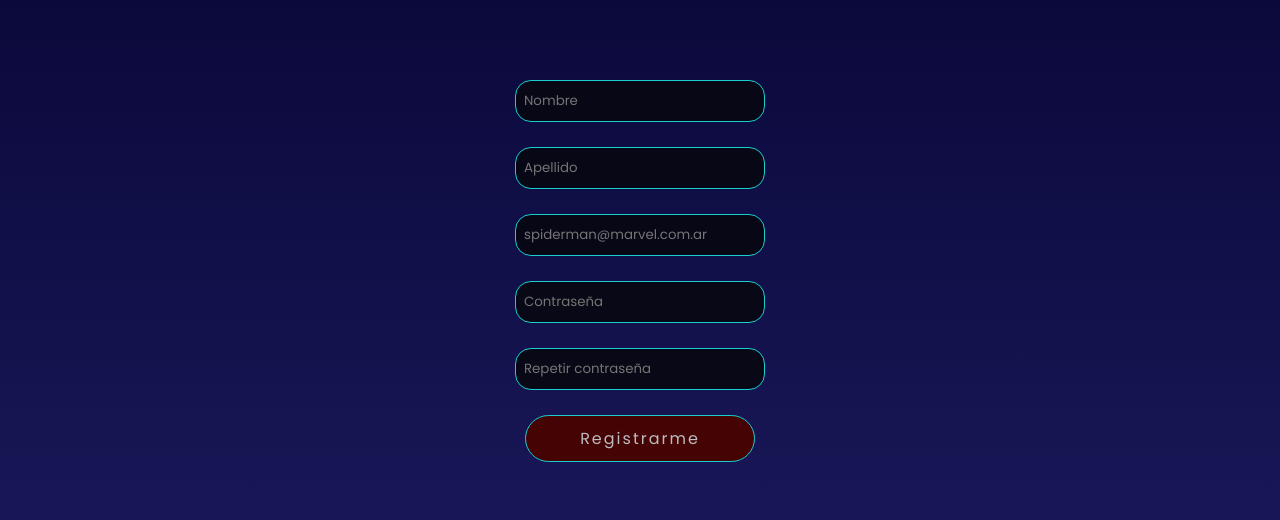
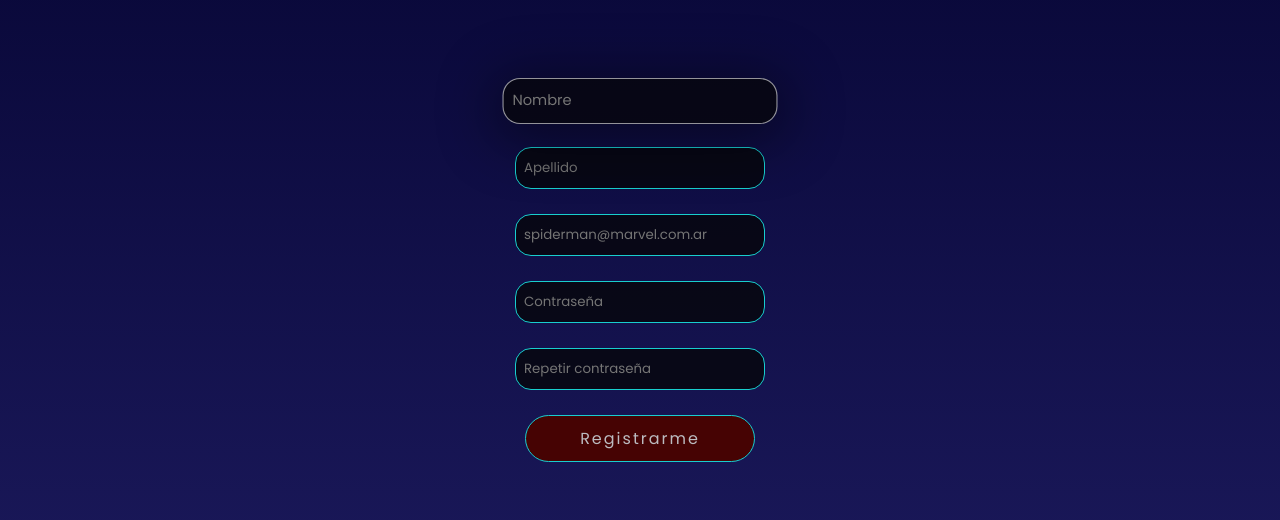
Before and after one commit to D-Low99/Integrador-01, a plain HTML site: page register.html in a window 1280 px wide. In both pictures the pointer is over the input "Nombre". Shown: the part 280-800 px from the top of the page. Drawn offline with Linux system fonts and the light colour scheme.

Commit message:
Congrulation !!

```diff
--- a/assets/animaciones.css
+++ b/assets/animaciones.css
@@ -182,24 +182,26 @@ html{
 }
 
 #nombre-register{
-    animation: slip-right 1s ease-in-out
+    animation: slip-right 1s ease-in-out;
 }
 #apellido-register{
-    animation: slip-right 1.2s ease-in-out
+    animation: slip-right 1.2s ease-in-out;
 }
 #mail-register{
-    animation: slip-right 1.4s ease-in-out
+    animation: slip-right 1.4s ease-in-out;
 }
 #pass-register{
-    animation: slip-right 1.6s ease-in-out
+    animation: slip-right 1.6s ease-in-out;
 }
 #pass-2-register{
-    animation: slip-right 1.8s ease-in-out
+    animation: slip-right 1.8s ease-in-out;
 }
 
 .register__box a{
-    animation: slip-right 2s ease-in-out
+    animation: slip-right 2s ease-in-out;
 }
+
+.register__box input:hover,
 .register__box a:hover{
     border: 1px solid #ececec9d;
     box-shadow: 0 7px 50px 10px #0000006d;
```
